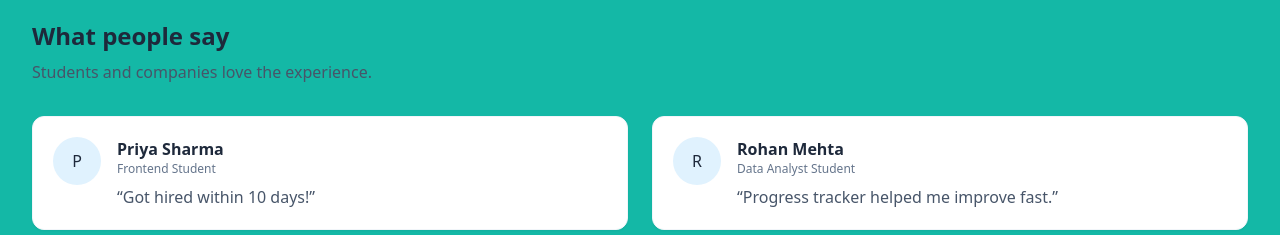
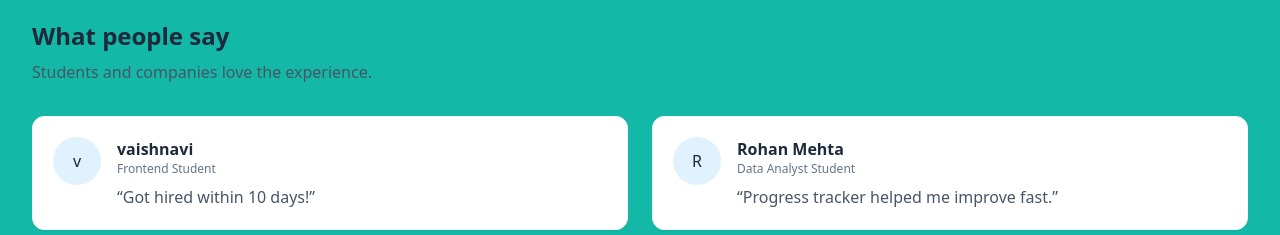
Before and after one commit to Vaishnaviii002/SkillHire, a React (Vite) app: page / in a window 1280 px wide. Shown: the part 1840-2075 px from the top of the page. Built offline with nearby package versions, Linux system fonts and the light colour scheme.

Commit message:
Implement Loom assigned developer task

```diff
--- a/src/LandingPage.jsx
+++ b/src/LandingPage.jsx
@@ -160,7 +160,7 @@ export default function LandingPage() {
             <p className="mt-2 text-slate-600">Students and companies love the experience.</p>
 
             <div className="mt-8 grid grid-cols-1 md:grid-cols-2 gap-6">
-              <TestimonialCard name="Priya Sharma" role="Frontend Student" quote="Got hired within 10 days!" />
+              <TestimonialCard name="vaishnavi" role="Frontend Student" quote="Got hired within 10 days!" />
               <TestimonialCard name="Rohan Mehta" role="Data Analyst Student" quote="Progress tracker helped me improve fast." />
               <TestimonialCard name="Asha Recruitment" role="Fintech Hiring Lead" quote="Saved hours in shortlisting candidates." />
               <TestimonialCard name="ByteWorks" role="Hiring Manager" quote="Super smooth hiring experience." />
```
